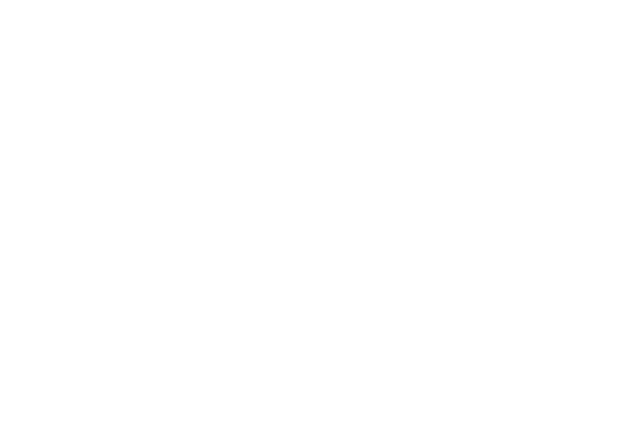
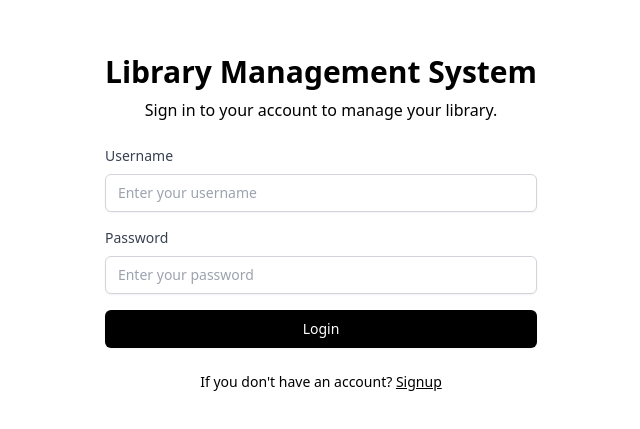
Before and after one commit to imthadh-ahamed/Library-Management-System, a React (Create React App) app in the folder frontend/: page / in a window 1280 px wide. Shown: the part 177-606 px from the top of the page, without its empty margins (319-959 px from the left). Built offline with nearby package versions, Linux system fonts and the light colour scheme.

Commit message:
Set up routing for Login and Signup pages in the App component

```diff
--- a/frontend/src/App.tsx
+++ b/frontend/src/App.tsx
@@ -1,11 +1,15 @@
-import React from 'react';
-import './App.css';
+import { BrowserRouter, Route, Routes } from "react-router-dom";
+import { Login, Signup } from "./Pages";
 
 function App() {
   return (
-    <div className="App">
+    <BrowserRouter>
+      <Routes>
+        <Route path="/" element={<Login />} />
+        <Route path="/signup" element={<Signup />} />
 
-    </div>
+      </Routes>
+    </BrowserRouter>
   );
 }
 
```
